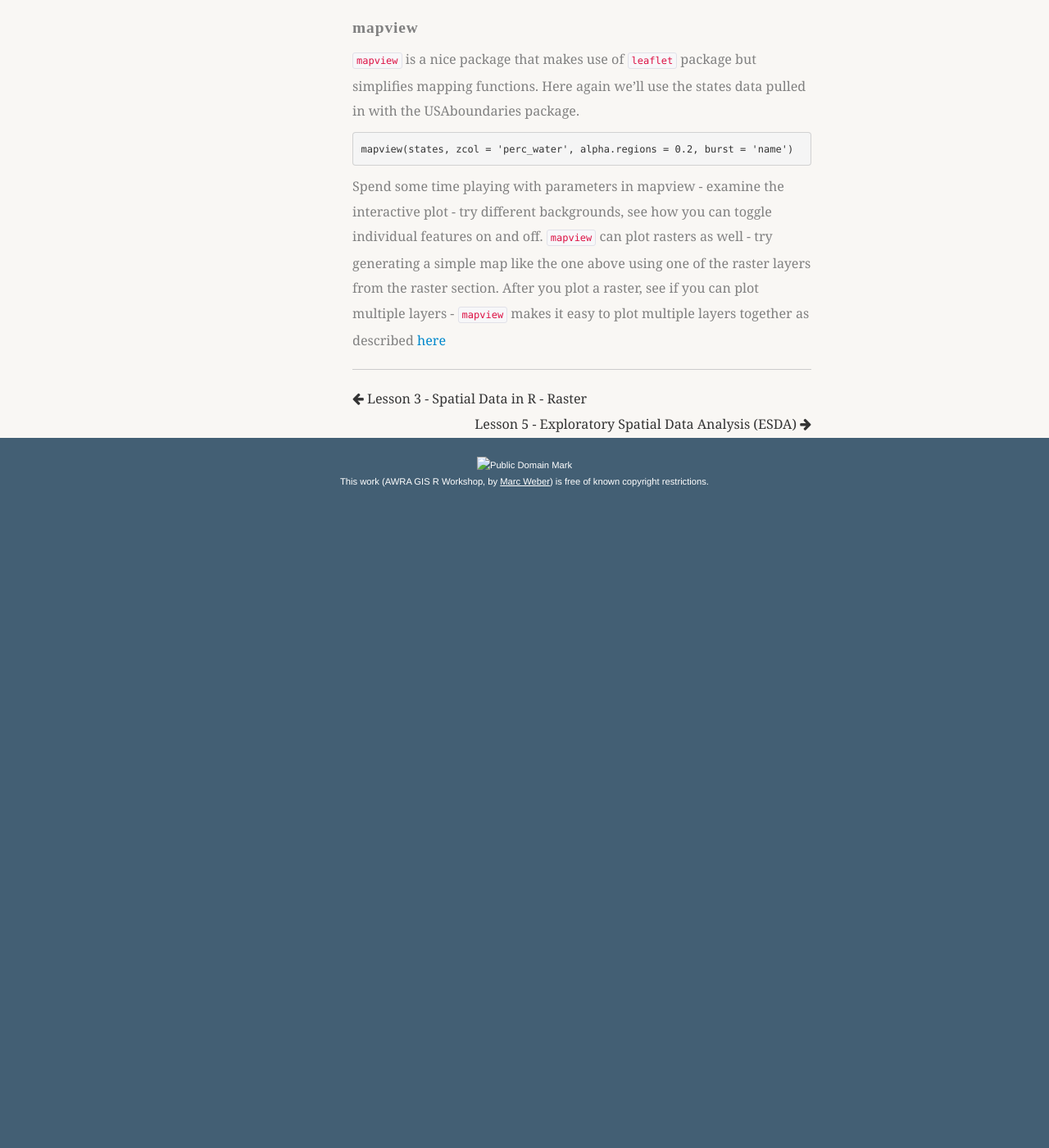
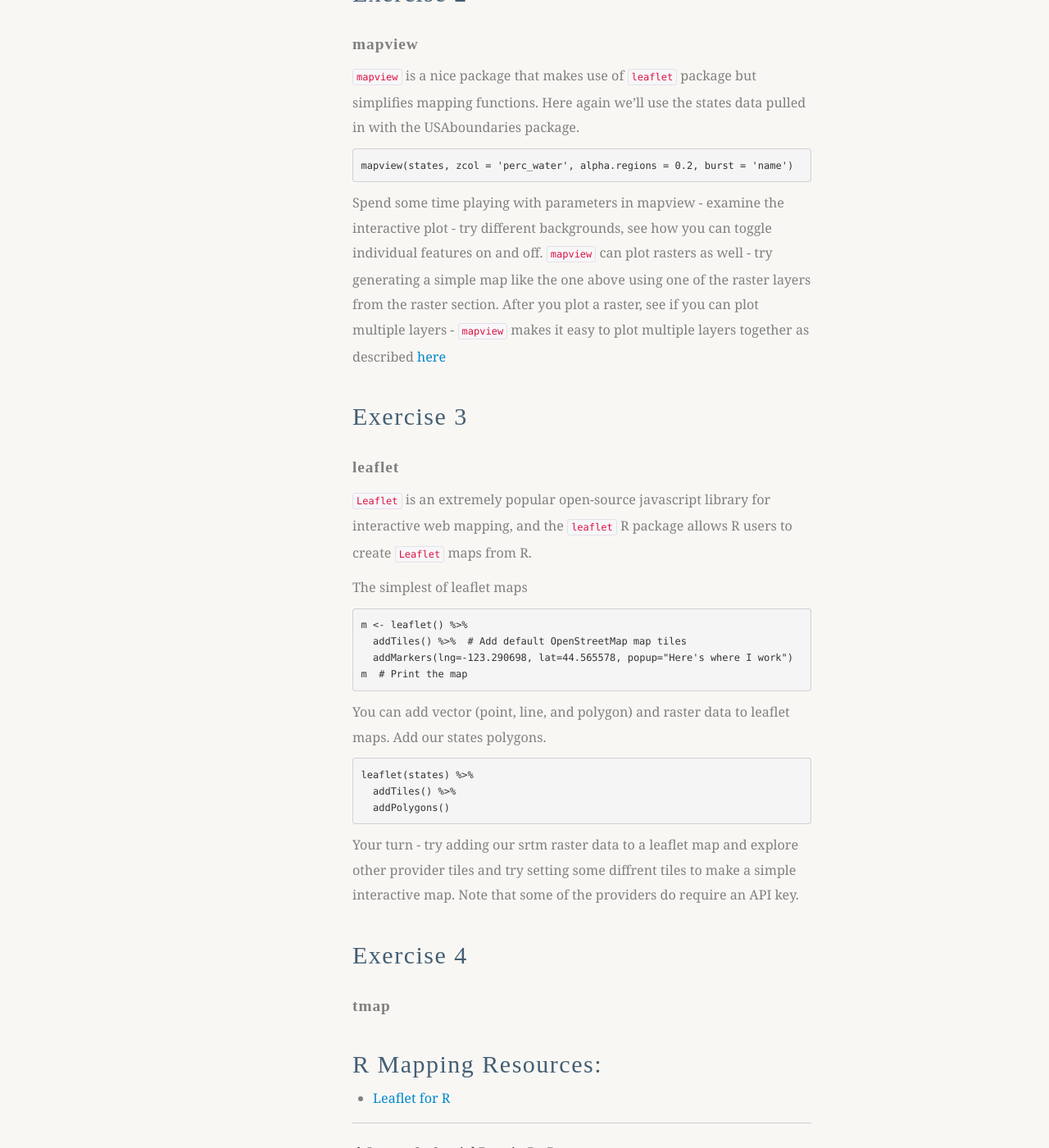
Before and after one commit to mhweber/AWRA_GIS_R_Workshop, a Jekyll site: the page built from _posts/2018-04-22-07-Quick-maps-in-R.md, in a window 1280 px wide and 1400 px high, scrolled down 2691 px. Shown: the whole window at 82% size. Built offline with Jekyll 4.4.1, drawn with Linux system fonts in a browser that asks for light colours; nearby versions of some CDN libraries; some web fonts are replaced; library files that are not in the unit come from our copies; before the commit the page ends 3321 px from its top, so only the background shows below that; some of the changed text lies outside the part shown.

Commit message:
Added a few things to mapping

````diff
--- a/_posts/2018-04-22-07-Quick-maps-in-R.md
+++ b/_posts/2018-04-22-07-Quick-maps-in-R.md
@@ -16,8 +16,7 @@ There are a number of packages available now in R for mapping and in particular
 - [Exercise 2](#exercise-2): mapview
 - [Exercise 3](#exercise-3): leaflet
 - [Exercise 4](#exercise-4): tmap
-- [Exercise 3](#exercise-3): add web services layer
-
+- [R Mapping Resources](#R-Mapping-Resources)
 
 ## Exercise 1
 ### ggplot and plotly
@@ -32,6 +31,7 @@ library(leaflet)
 library(tidyverse)
 library(sf)
 library(USAboundaries)
+library(rbokeh)
 states <- us_states()
 states <-states %>%
   filter(!name %in% c('Alaska','Hawaii', 'Puerto Rico')) %>%
@@ -66,3 +66,36 @@ mapview(states, zcol = 'perc_water', alpha.regions = 0.2, burst = 'name')
 ```
 
 Spend some time playing with parameters in mapview - examine the interactive plot - try different backgrounds, see how you can toggle individual features on and off.  `mapview` can plot rasters as well - try generating a simple map like the one above using one of the raster layers from the raster section.  After you plot a raster, see if you can plot multiple layers - `mapview` makes it easy to plot multiple layers together as described [here](https://github.com/r-spatial/mapview/blob/develop/vignettes/articles/mapview_02-advanced.Rmd)
+
+
+## Exercise 3
+### leaflet
+`Leaflet` is an extremely popular open-source javascript library for interactive web mapping, and the `leaflet` R package allows R users to create `Leaflet` maps from R.
+
+The simplest of leaflet maps
+```r
+m <- leaflet() %>%
+  addTiles() %>%  # Add default OpenStreetMap map tiles
+  addMarkers(lng=-123.290698, lat=44.565578, popup="Here's where I work")
+m  # Print the map
+```
+
+You can add vector (point, line, and polygon) and raster data to leaflet maps.  Add our states polygons.
+```r
+leaflet(states) %>%
+  addTiles() %>%
+  addPolygons()
+```
+
+Your turn - try adding our srtm raster data to a leaflet map and explore other provider tiles and try setting some diffrent tiles to make a simple interactive map. Note that some of the providers do require an API key.
+
+## Exercise 4
+### tmap
+
+
+
+
+
+## R Mapping Resources<a name="#R-Mapping-Resources"></a>:
+
+- [Leaflet for R](https://rstudio.github.io/leaflet/)
````
